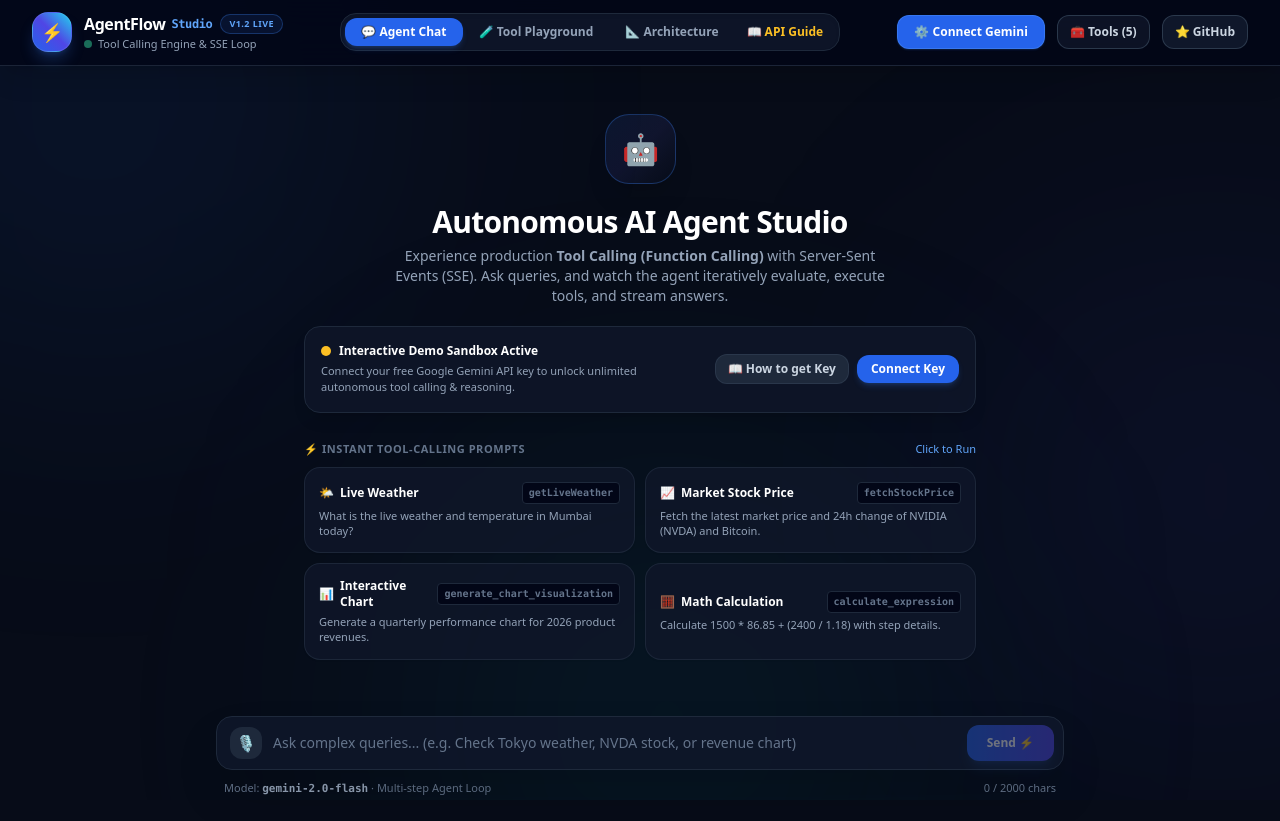
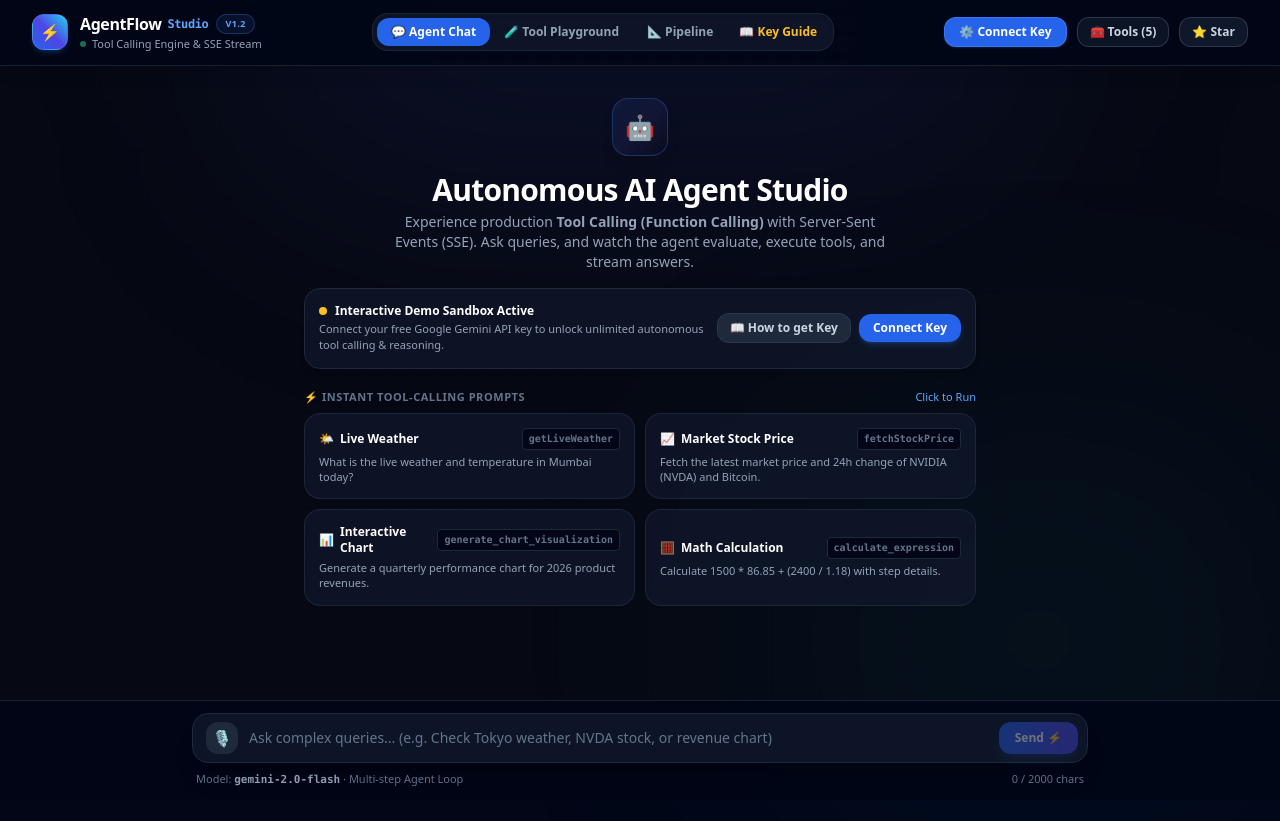
Before and after one commit to Santosh-gautam/agentflow-ai-agent-starter-kit, a Vue app in the folder client/: page / in a window 1280 px wide. After the commit the page ends 800 px from the top, so only its background shows below. Built offline with nearby package versions, Linux system fonts and the light colour scheme.

Commit message:
style(ui): ensure pinned SaaS studio layout with fixed header and docked prompt input

```diff
--- a/client/src/App.vue
+++ b/client/src/App.vue
@@ -1,117 +1,117 @@
 <template>
-  <div class="min-h-screen bg-[#070c18] text-slate-100 flex flex-col font-sans selection:bg-blue-500 selection:text-white">
+  <div class="h-screen w-screen bg-[#060913] text-slate-100 flex flex-col font-sans selection:bg-blue-500 selection:text-white overflow-hidden">
 
-    <!-- Ambient Background Glows -->
-    <div class="fixed inset-0 pointer-events-none overflow-hidden z-0">
-      <div class="absolute -top-40 -left-40 w-[32rem] h-[32rem] bg-blue-600/10 rounded-full blur-[140px]"></div>
-      <div class="absolute top-1/3 -right-40 w-[28rem] h-[28rem] bg-indigo-600/10 rounded-full blur-[140px]"></div>
-      <div class="absolute -bottom-40 left-1/3 w-[30rem] h-[30rem] bg-cyan-600/10 rounded-full blur-[140px]"></div>
+    <!-- Subtle Grid & Radial Glow Background -->
+    <div class="fixed inset-0 pointer-events-none z-0">
+      <div class="absolute inset-0 bg-[linear-gradient(to_right,#1e293b0f_1px,transparent_1px),linear-gradient(to_bottom,#1e293b0f_1px,transparent_1px)] bg-[size:24px_24px]"></div>
+      <div class="absolute -top-32 left-1/2 -translate-x-1/2 w-[48rem] h-[24rem] bg-gradient-to-b from-blue-600/15 via-indigo-600/10 to-transparent rounded-full blur-[130px]"></div>
+      <div class="absolute bottom-0 right-0 w-[30rem] h-[20rem] bg-cyan-600/10 rounded-full blur-[140px]"></div>
     </div>
 
     <!-- ═══════════════════════════════════════════════
-         TOP NAVBAR & WORKSPACE CONTROLS
+         TOP NAVBAR & CONTROLS (PINNED)
     ═══════════════════════════════════════════════ -->
-    <header class="relative z-20 w-full border-b border-slate-800/90 bg-slate-950/80 backdrop-blur-xl px-4 sm:px-8 py-3 flex items-center justify-between shadow-xl">
+    <header class="relative z-30 w-full shrink-0 border-b border-slate-800/80 bg-slate-950/90 backdrop-blur-2xl px-4 sm:px-8 py-3 flex items-center justify-between shadow-lg">
 
-      <!-- Brand Logo & Status -->
+      <!-- Brand Logo & Live Status -->
       <div class="flex items-center gap-3">
-        <div class="w-10 h-10 rounded-2xl bg-gradient-to-tr from-blue-600 via-indigo-600 to-cyan-400 flex items-center justify-center font-black text-white text-lg shadow-lg shadow-blue-500/25 border border-white/10">
+        <div class="w-9 h-9 rounded-xl bg-gradient-to-tr from-blue-600 via-indigo-600 to-cyan-400 flex items-center justify-center font-black text-white text-base shadow-md shadow-blue-500/20 border border-white/10">
           ⚡
         </div>
         <div>
           <div class="flex items-center gap-2">
-            <h1 class="text-sm sm:text-base font-black tracking-tight text-white flex items-center gap-1.5">
+            <h1 class="text-sm sm:text-base font-extrabold tracking-tight text-white flex items-center gap-1.5">
               AgentFlow
               <span class="text-blue-400 font-mono text-xs font-semibold">Studio</span>
             </h1>
             <span class="px-2 py-0.5 rounded-full text-[9px] font-black uppercase tracking-wider bg-blue-500/10 text-blue-400 border border-blue-500/30">
-              v1.2 Live
+              v1.2
             </span>
           </div>
           <p class="text-[11px] text-slate-400 font-medium flex items-center gap-1.5">
-            <span class="w-2 h-2 rounded-full bg-emerald-400 animate-pulse"></span>
-            Tool Calling Engine & SSE Loop
+            <span class="w-1.5 h-1.5 rounded-full bg-emerald-400 animate-pulse"></span>
+            Tool Calling Engine & SSE Stream
           </p>
         </div>
       </div>
 
-      <!-- Navigation Tabs (Views) -->
-      <div class="hidden md:flex items-center p-1 bg-slate-900/90 border border-slate-800 rounded-2xl shadow-inner">
+      <!-- Navigation Tabs (Center) -->
+      <div class="hidden md:flex items-center p-1 bg-slate-900/90 border border-slate-800/90 rounded-2xl shadow-inner">
         <button
           @click="activeView = 'chat'"
-          class="px-4 py-1.5 rounded-xl text-xs font-bold transition-all flex items-center gap-1.5"
-          :class="activeView === 'chat' ? 'bg-blue-600 text-white shadow-md shadow-blue-500/20' : 'text-slate-400 hover:text-white'"
+          class="px-3.5 py-1.5 rounded-xl text-xs font-bold transition-all flex items-center gap-1.5"
+          :class="activeView === 'chat' ? 'bg-blue-600 text-white shadow-sm' : 'text-slate-400 hover:text-white'"
         >
           <span>💬 Agent Chat</span>
         </button>
         <button
           @click="activeView = 'playground'"
-          class="px-4 py-1.5 rounded-xl text-xs font-bold transition-all flex items-center gap-1.5"
-          :class="activeView === 'playground' ? 'bg-blue-600 text-white shadow-md shadow-blue-500/20' : 'text-slate-400 hover:text-white'"
+          class="px-3.5 py-1.5 rounded-xl text-xs font-bold transition-all flex items-center gap-1.5"
+          :class="activeView === 'playground' ? 'bg-blue-600 text-white shadow-sm' : 'text-slate-400 hover:text-white'"
         >
           <span>🧪 Tool Playground</span>
         </button>
         <button
           @click="activeView = 'pipeline'"
-          class="px-4 py-1.5 rounded-xl text-xs font-bold transition-all flex items-center gap-1.5"
-          :class="activeView === 'pipeline' ? 'bg-blue-600 text-white shadow-md shadow-blue-500/20' : 'text-slate-400 hover:text-white'"
+          class="px-3.5 py-1.5 rounded-xl text-xs font-bold transition-all flex items-center gap-1.5"
+          :class="activeView === 'pipeline' ? 'bg-blue-600 text-white shadow-sm' : 'text-slate-400 hover:text-white'"
         >
-          <span>📐 Architecture</span>
+          <span>📐 Pipeline</span>
         </button>
         <button
           @click="showKeyGuideModal = true"
           class="px-3 py-1.5 rounded-xl text-xs font-bold text-amber-400 hover:text-amber-300 transition-all flex items-center gap-1"
         >
-          <span>📖 API Guide</span>
+          <span>📖 Key Guide</span>
         </button>
       </div>
 
-      <!-- Action & Settings Buttons -->
-      <div class="flex items-center gap-2 sm:gap-3">
+      <!-- Right Action Buttons -->
+      <div class="flex items-center gap-2 sm:gap-2.5">
 
         <!-- Gemini API Key / Settings Button -->
         <button
           @click="showSettingsModal = true"
-          class="px-3 sm:px-4 py-2 rounded-xl text-xs font-bold flex items-center gap-1.5 transition-all shadow-sm border"
+          class="px-3 sm:px-3.5 py-1.5 rounded-xl text-xs font-bold flex items-center gap-1.5 transition-all shadow-sm border"
           :class="userApiKey ? 'bg-emerald-500/10 text-emerald-400 border-emerald-500/40 hover:bg-emerald-500/20' : 'bg-blue-600 hover:bg-blue-500 text-white border-blue-400/30 shadow-blue-500/20'"
         >
           <span v-if="userApiKey">🔑 Gemini Active</span>
-          <span v-else>⚙️ Connect Gemini</span>
+          <span v-else>⚙️ Connect Key</span>
         </button>
 
         <!-- Tools Catalog Button -->
         <button
           @click="showToolsModal = true"
-          class="hidden sm:flex px-3 py-2 rounded-xl border border-slate-700/80 bg-slate-900/80 hover:bg-slate-800 text-slate-300 hover:text-white text-xs font-semibold items-center gap-1.5 transition-colors"
+          class="hidden sm:flex px-3 py-1.5 rounded-xl border border-slate-700/80 bg-slate-900/80 hover:bg-slate-800 text-slate-300 hover:text-white text-xs font-semibold items-center gap-1.5 transition-colors"
           title="Inspect Registered Tools"
         >
           <span>🧰 Tools (5)</span>
         </button>
 
-        <!-- GitHub Link -->
+        <!-- GitHub Star Link -->
         <a
           href="https://github.com/Santosh-gautam/agentflow-ai-agent-starter-kit"
           target="_blank"
           rel="noopener"
-          class="hidden sm:flex px-3 py-2 rounded-xl border border-slate-700/80 bg-slate-900 hover:bg-slate-800 text-slate-300 hover:text-white text-xs font-bold items-center gap-1.5 transition-colors"
+          class="hidden sm:flex px-3 py-1.5 rounded-xl border border-slate-700/80 bg-slate-900 hover:bg-slate-800 text-slate-300 hover:text-white text-xs font-bold items-center gap-1.5 transition-colors"
         >
-          <span>⭐ GitHub</span>
+          <span>⭐ Star</span>
         </a>
 
         <!-- Clear Chat Button -->
         <button
           v-if="activeView === 'chat' && messages.length > 0"
           @click="clearChat"
-          class="w-9 h-9 rounded-xl border border-slate-800 hover:border-rose-500/40 hover:bg-rose-500/10 text-slate-400 hover:text-rose-400 flex items-center justify-center text-xs transition-colors"
-          title="Clear Chat Conversation"
+          class="w-8 h-8 rounded-xl border border-slate-800 hover:border-rose-500/40 hover:bg-rose-500/10 text-slate-400 hover:text-rose-400 flex items-center justify-center text-xs transition-colors"
+          title="Clear Conversation"
         >
           🗑️
         </button>
       </div>
     </header>
 
-    <!-- Mobile View Selector Sub-nav -->
-    <div class="md:hidden flex items-center justify-center p-2 bg-slate-950 border-b border-slate-800/80 gap-1 text-xs">
+    <!-- Mobile View Switcher Sub-nav -->
+    <div class="md:hidden shrink-0 flex items-center justify-center p-2 bg-slate-950 border-b border-slate-800/80 gap-1 text-xs z-20">
       <button
         @click="activeView = 'chat'"
         class="px-3 py-1.5 rounded-lg font-bold"
@@ -131,7 +131,7 @@
         class="px-3 py-1.5 rounded-lg font-bold"
         :class="activeView === 'pipeline' ? 'bg-blue-600 text-white' : 'text-slate-400'"
       >
-        📐 Flow
+        📐 Pipeline
       </button>
       <button
         @click="showKeyGuideModal = true"
@@ -142,32 +142,32 @@
     </div>
 
     <!-- ═══════════════════════════════════════════════
-         VIEW 1: AGENT CHAT VIEWPORT
+         VIEW 1: AGENT CHAT VIEWPORT (SCROLLABLE)
     ═══════════════════════════════════════════════ -->
-    <main v-if="activeView === 'chat'" class="relative z-10 flex-1 w-full max-w-4xl mx-auto px-4 sm:px-6 py-6 overflow-y-auto space-y-6">
+    <main v-if="activeView === 'chat'" class="relative z-10 flex-1 w-full max-w-4xl mx-auto px-4 sm:px-6 py-4 overflow-y-auto space-y-5">
 
       <!-- Welcome Hero (When empty) -->
-      <div v-if="messages.length === 0" class="py-6 text-center max-w-2xl mx-auto space-y-5">
+      <div v-if="messages.length === 0" class="py-4 text-center max-w-2xl mx-auto space-y-4">
 
-        <div class="inline-flex p-4 rounded-3xl bg-gradient-to-br from-blue-500/10 via-indigo-500/10 to-transparent border border-blue-500/30 text-3xl shadow-xl">
+        <div class="inline-flex p-3 rounded-2xl bg-gradient-to-br from-blue-500/10 via-indigo-500/10 to-transparent border border-blue-500/30 text-2xl shadow-lg">
           🤖
         </div>
 
-        <div class="space-y-1.5">
+        <div class="space-y-1">
           <h2 class="text-2xl sm:text-3xl font-black tracking-tight text-white">
             Autonomous AI Agent Studio
           </h2>
           <p class="text-xs sm:text-sm text-slate-400 max-w-lg mx-auto leading-relaxed">
-            Experience production <strong>Tool Calling (Function Calling)</strong> with Server-Sent Events (SSE). Ask queries, and watch the agent iteratively evaluate, execute tools, and stream answers.
+            Experience production <strong>Tool Calling (Function Calling)</strong> with Server-Sent Events (SSE). Ask queries, and watch the agent evaluate, execute tools, and stream answers.
           </p>
         </div>
 
         <!-- Connection Status & Guide Banner -->
-        <div class="p-4 rounded-2xl border text-left flex flex-col sm:flex-row sm:items-center justify-between gap-4 shadow-lg"
+        <div class="p-3.5 rounded-2xl border text-left flex flex-col sm:flex-row sm:items-center justify-between gap-3 shadow-md"
              :class="userApiKey ? 'bg-emerald-950/20 border-emerald-500/30' : 'bg-slate-900/80 border-slate-800'">
-          <div class="space-y-1">
+          <div class="space-y-0.5">
             <p class="text-xs font-bold text-white flex items-center gap-2">
-              <span class="w-2.5 h-2.5 rounded-full" :class="userApiKey ? 'bg-emerald-400 animate-pulse' : 'bg-amber-400'"></span>
+              <span class="w-2 h-2 rounded-full" :class="userApiKey ? 'bg-emerald-400 animate-pulse' : 'bg-amber-400'"></span>
               {{ userApiKey ? `Connected: Gemini (${selectedModel})` : 'Interactive Demo Sandbox Active' }}
             </p>
             <p class="text-[11px] text-slate-400 leading-normal">
@@ -192,7 +192,7 @@
         </div>
 
         <!-- Suggestion Cards (Interactive Prompts) -->
-        <div class="pt-2 text-left space-y-2.5">
+        <div class="pt-1 text-left space-y-2">
           <div class="flex items-center justify-between">
             <p class="text-[11px] font-bold uppercase tracking-wider text-slate-500">⚡ Instant Tool-Calling Prompts</p>
             <span class="text-[11px] text-blue-400 font-medium">Click to Run</span>
@@ -378,7 +378,7 @@
          VIEW 2: INTERACTIVE TOOL PLAYGROUND (DIRECT CALLER)
     ═══════════════════════════════════════════════ -->
     <main v-else-if="activeView === 'playground'" class="relative z-10 flex-1 w-full max-w-4xl mx-auto px-4 sm:px-6 py-6 overflow-y-auto space-y-6">
-      <div class="space-y-2">
+      <div class="space-y-1">
         <div class="flex items-center justify-between">
           <div>
             <h2 class="text-xl font-black text-white flex items-center gap-2">
@@ -471,7 +471,7 @@
          VIEW 3: AGENT EXECUTION PIPELINE VISUALIZER
     ═══════════════════════════════════════════════ -->
     <main v-else-if="activeView === 'pipeline'" class="relative z-10 flex-1 w-full max-w-4xl mx-auto px-4 sm:px-6 py-6 overflow-y-auto space-y-6">
-      <div class="space-y-2">
+      <div class="space-y-1">
         <h2 class="text-xl font-black text-white flex items-center gap-2">
           <span>📐</span>
           <span>AgentFlow Architecture & Reasoning Loop</span>
@@ -539,12 +539,13 @@
     </main>
 
     <!-- ═══════════════════════════════════════════════
-         BOTTOM INPUT BAR & VOICE CALL MODE (Chat View Only)
+         BOTTOM INPUT BAR & VOICE CALL MODE (Chat View Only - PINNED)
     ═══════════════════════════════════════════════ -->
-    <footer v-if="activeView === 'chat'" class="relative z-20 w-full max-w-4xl mx-auto px-4 sm:px-6 pb-6 pt-2">
+    <footer v-if="activeView === 'chat'" class="relative z-30 w-full shrink-0 border-t border-slate-800/80 bg-slate-950/90 backdrop-blur-2xl px-4 sm:px-8 py-3">
+      <div class="max-w-4xl mx-auto space-y-2">
 
         <!-- Voice Recording Active Indicator -->
-      <div v-if="isListening" class="mb-2 p-2.5 rounded-2xl bg-rose-500/10 border border-rose-500/30 text-rose-400 text-xs font-bold flex items-center justify-between animate-pulse">
+        <div v-if="isListening" class="p-2.5 rounded-2xl bg-rose-500/10 border border-rose-500/30 text-rose-400 text-xs font-bold flex items-center justify-between animate-pulse">
           <span class="flex items-center gap-2">
             <span class="w-2.5 h-2.5 rounded-full bg-rose-500 animate-ping"></span>
             <span>🎙️ Voice Mode Active: Speak clearly now...</span>
@@ -573,7 +574,7 @@
             :disabled="isStreaming"
             maxlength="2000"
             placeholder="Ask complex queries... (e.g. Check Tokyo weather, NVDA stock, or revenue chart)"
-          class="w-full bg-slate-900/90 border border-slate-800 focus:border-blue-500 focus:ring-1 focus:ring-blue-500 rounded-2xl pl-14 pr-32 py-4 text-sm text-white placeholder-slate-500 outline-none transition-all shadow-2xl"
+            class="w-full bg-slate-900/90 border border-slate-800 focus:border-blue-500 focus:ring-1 focus:ring-blue-500 rounded-2xl pl-14 pr-32 py-3.5 text-sm text-white placeholder-slate-500 outline-none transition-all shadow-xl"
           />
 
           <div class="absolute right-2.5 flex items-center gap-2">
@@ -582,7 +583,7 @@
               v-if="isStreaming"
               type="button"
               @click="stopGeneration"
-            class="px-3 py-2 rounded-xl bg-rose-600 hover:bg-rose-500 text-white text-xs font-bold transition-all shadow-md"
+              class="px-3 py-1.5 rounded-xl bg-rose-600 hover:bg-rose-500 text-white text-xs font-bold transition-all shadow-md"
             >
               ⏹ Stop
             </button>
@@ -592,7 +593,7 @@
               v-else
               type="submit"
               :disabled="!inputQuery.trim()"
-            class="px-5 py-2.5 rounded-xl bg-gradient-to-r from-blue-600 to-indigo-600 hover:from-blue-500 hover:to-indigo-500 disabled:opacity-40 disabled:cursor-not-allowed text-xs font-bold text-white transition-all shadow-lg shadow-blue-500/20"
+              class="px-4 py-2 rounded-xl bg-gradient-to-r from-blue-600 to-indigo-600 hover:from-blue-500 hover:to-indigo-500 disabled:opacity-40 disabled:cursor-not-allowed text-xs font-bold text-white transition-all shadow-lg shadow-blue-500/20"
             >
               Send ⚡
             </button>
@@ -600,9 +601,10 @@
         </form>
 
         <!-- Footer Info -->
-      <div class="flex items-center justify-between text-[11px] text-slate-500 mt-2.5 px-2">
+        <div class="flex items-center justify-between text-[11px] text-slate-500 px-1">
           <span>Model: <strong class="text-slate-400 font-mono">{{ selectedModel }}</strong> · Multi-step Agent Loop</span>
           <span>{{ inputQuery.length }} / 2000 chars</span>
+        </div>
       </div>
     </footer>
 
@@ -757,7 +759,7 @@
             <div class="w-7 h-7 rounded-xl bg-indigo-600/20 border border-indigo-500/40 text-indigo-400 font-bold text-xs flex items-center justify-center shrink-0 mt-0.5">
               2
             </div>
-            <div class="space-y-1">
+            <div class="space-y-1 flex-1">
               <h4 class="text-xs sm:text-sm font-bold text-white">Sign In & Click "Create API Key"</h4>
               <p class="text-xs text-slate-400">
                 Sign in with your Google account. Click the blue button labeled <strong>"Create API Key"</strong> and select <em>"Create API Key in new project"</em>.
@@ -770,7 +772,7 @@
             <div class="w-7 h-7 rounded-xl bg-emerald-600/20 border border-emerald-500/40 text-emerald-400 font-bold text-xs flex items-center justify-center shrink-0 mt-0.5">
               3
             </div>
-            <div class="space-y-1">
+            <div class="space-y-1 flex-1">
               <h4 class="text-xs sm:text-sm font-bold text-white">Copy Your Key String</h4>
               <p class="text-xs text-slate-400">
                 Copy the newly generated key string (which starts with <code class="text-cyan-300 font-mono font-bold">AIzaSy...</code>).
@@ -783,10 +785,10 @@
             <div class="w-7 h-7 rounded-xl bg-cyan-600/20 border border-cyan-500/40 text-cyan-400 font-bold text-xs flex items-center justify-center shrink-0 mt-0.5">
               4
             </div>
-            <div class="space-y-1">
+            <div class="space-y-1 flex-1">
               <h4 class="text-xs sm:text-sm font-bold text-white">Paste in AgentFlow Studio</h4>
               <p class="text-xs text-slate-400">
-                Click <strong>"⚙️ Connect Gemini"</strong> in the top header, paste the key into the input box, and click <strong>"Save Settings"</strong>!
+                Click <strong>"⚙️ Connect Key"</strong> in the top header, paste the key into the input box, and click <strong>"Save Settings"</strong>!
               </p>
             </div>
           </div>
```
Lines whose indentation alone changed are shown as unchanged.
